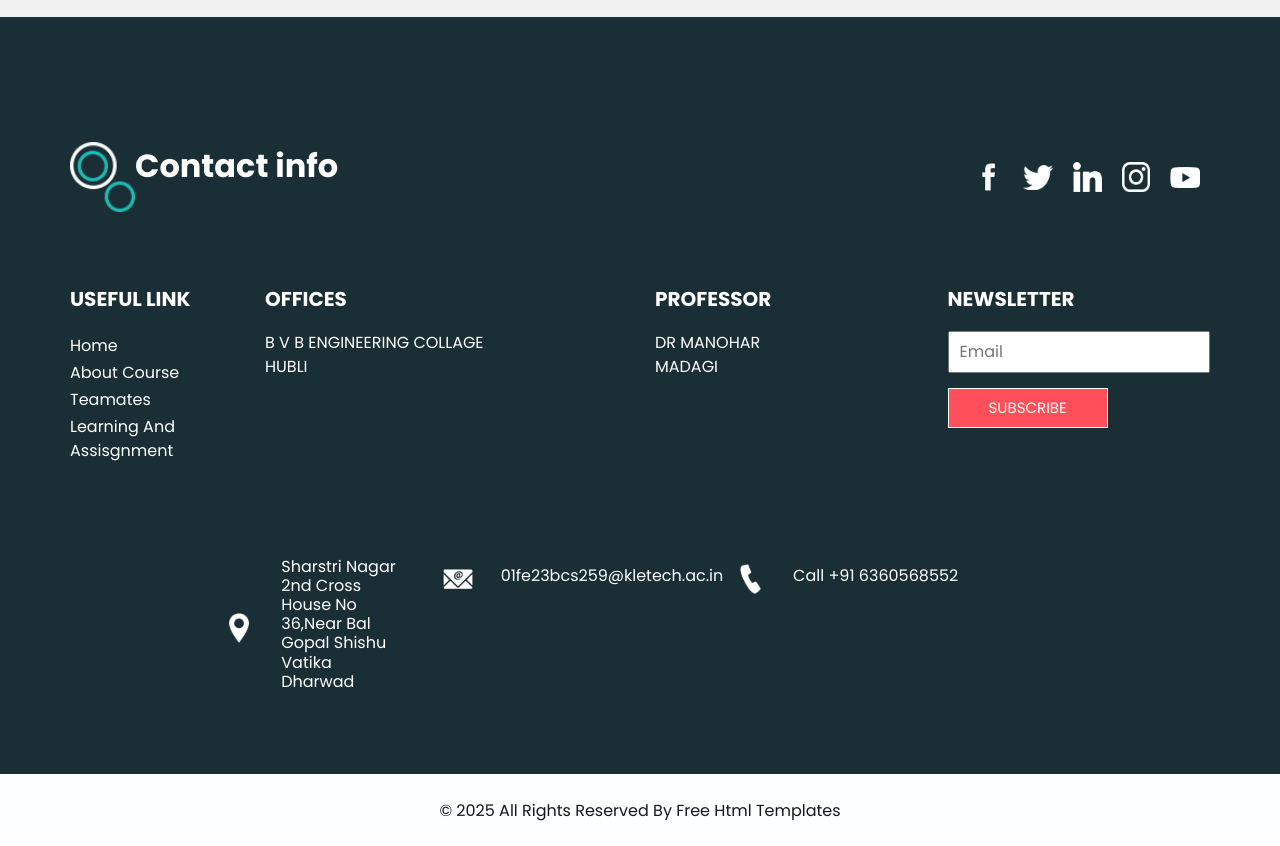
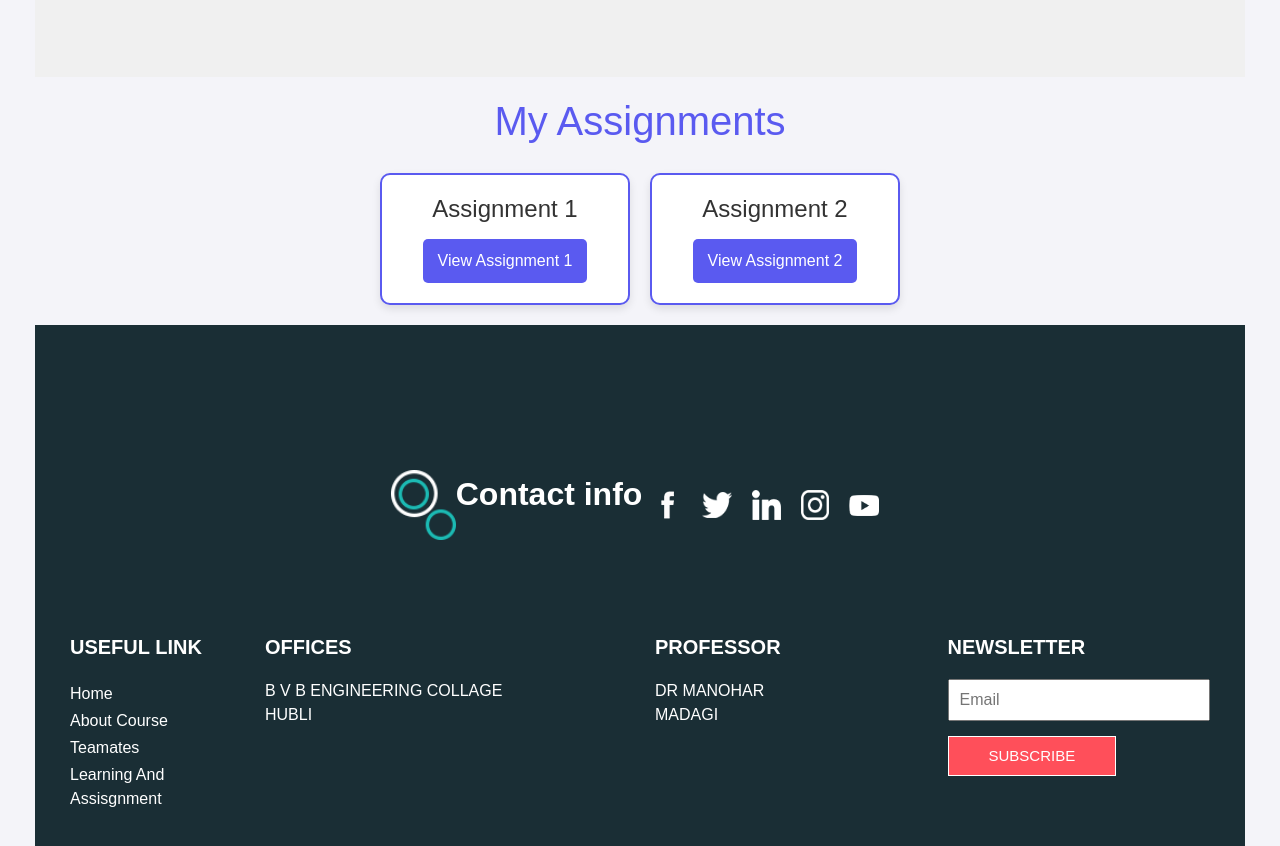
Before and after one commit to Manish-tech773/DBMS, a plain HTML site: page category.html in a window 1280 px wide. Shown: the part 711-1557 px from the top of the page. Drawn offline with nearby package versions, Linux system fonts and the light colour scheme; files that its build step writes are made by us from their sources; files whose address does not match are found by name.

Commit message:
Update category.html

```diff
--- a/category.html
+++ b/category.html
@@ -328,6 +328,101 @@ function closeModal(modalId) {
 </script>
 <!-- end category section -->
 
+<!-- ASSIGNIMENT -->
+
+<!DOCTYPE html>
+<html lang="en">
+<head>
+    <meta charset="UTF-8">
+    <meta name="viewport" content="width=device-width, initial-scale=1.0">
+    <title>Assignments</title>
+    <style>
+        body {
+            font-family: 'Arial', sans-serif;
+            background: #f4f4f9;
+            color: #333;
+            margin: 0;
+            padding: 0;
+            display: flex;
+            flex-direction: column;
+            align-items: center;
+        }
+
+        h1 {
+            margin-top: 20px;
+            font-size: 2.5em;
+            color: #5a5af0;
+        }
+
+        .container {
+            display: flex;
+            flex-wrap: wrap;
+            justify-content: center;
+            gap: 20px;
+            margin: 20px;
+        }
+
+        .assignment {
+            background: #fff;
+            border: 2px solid #5a5af0;
+            border-radius: 10px;
+            box-shadow: 0 4px 8px rgba(0, 0, 0, 0.1);
+            width: 250px;
+            padding: 20px;
+            text-align: center;
+            transition: transform 0.2s ease, box-shadow 0.2s ease;
+        }
+
+        .assignment:hover {
+            transform: translateY(-5px);
+            box-shadow: 0 6px 12px rgba(0, 0, 0, 0.2);
+        }
+
+        .assignment h2 {
+            font-size: 1.5em;
+            margin-bottom: 15px;
+            color: #333;
+        }
+
+        .assignment a {
+            display: inline-block;
+            background: #5a5af0;
+            color: #fff;
+            text-decoration: none;
+            font-size: 1em;
+            padding: 10px 15px;
+            border-radius: 5px;
+            transition: background 0.3s ease;
+        }
+
+        .assignment a:hover {
+            background: #4747d1;
+        }
+    </style>
+</head>
+<body>
+    <h1>My Assignments</h1>
+
+    <div class="container">
+        <div class="assignment">
+            <h2>Assignment 1</h2>
+            <a href="pdf1.pdf" target="_blank">View Assignment 1</a>
+        </div>
+
+        <div class="assignment">
+            <h2>Assignment 2</h2>
+            <a href="pdf2.pdf" target="_blank">View Assignment 2</a>
+        </div>
+    </div>
+</body>
+</html>
+
+
+
+
+
+
+
 
 
    <!-- info section -->
```
